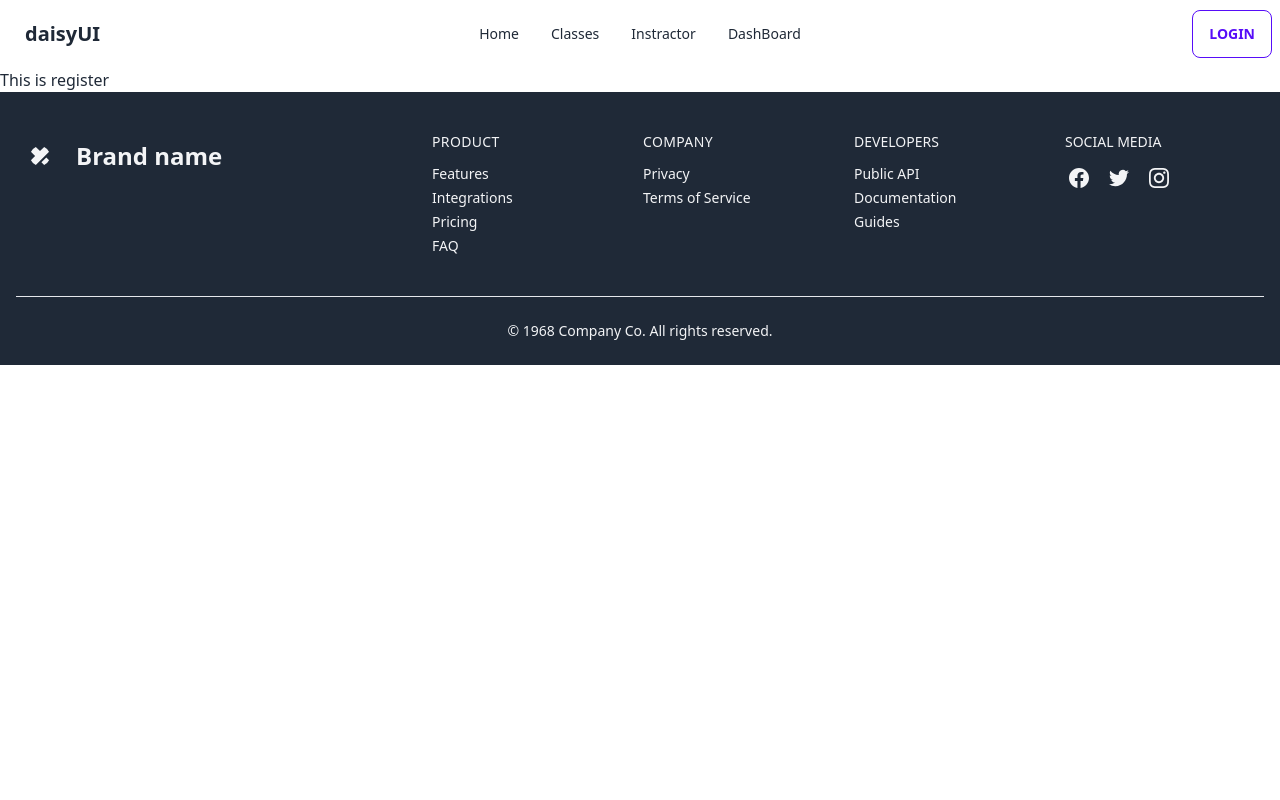
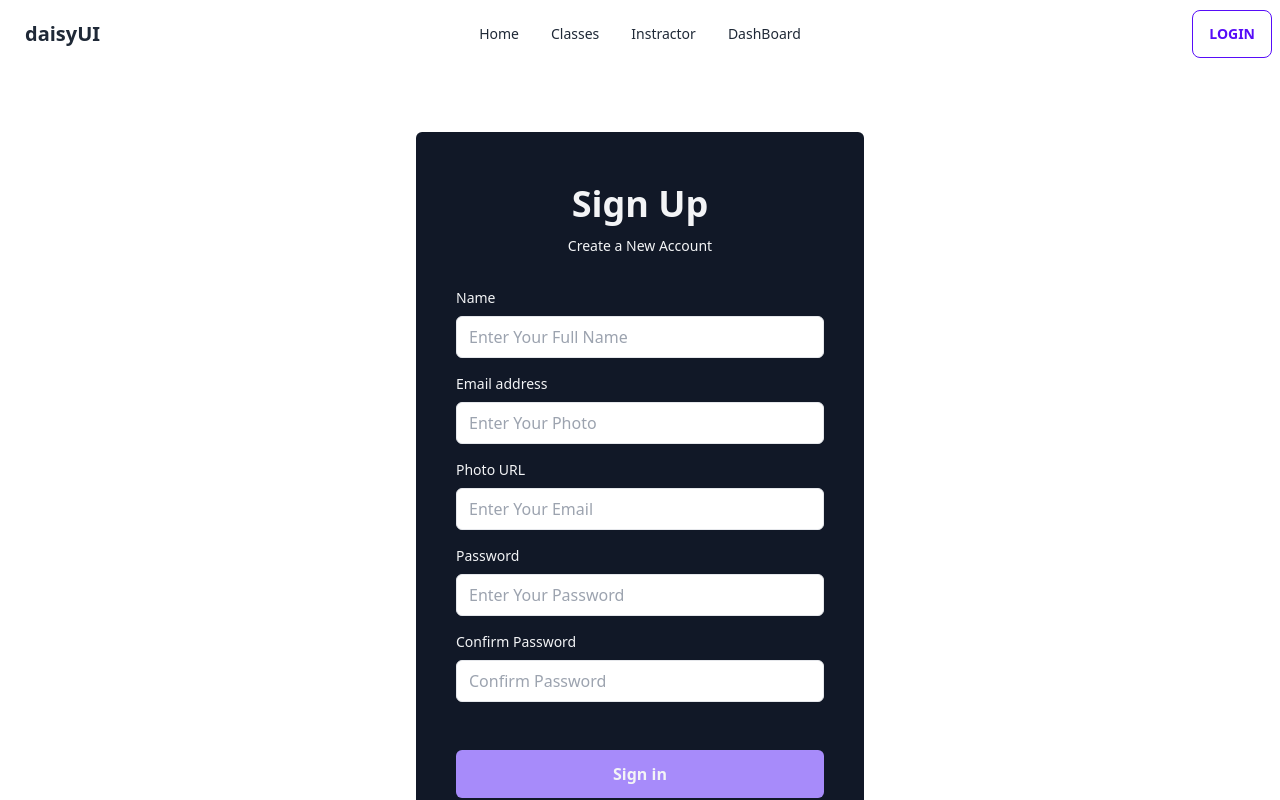
Before and after one commit to Mohammad-Ali-404/music-school, a React (Vite) app: page /register in a window 1280 px wide. Shown: the top 800 px of the page. Built offline with nearby package versions, Linux system fonts and the light colour scheme.

Commit message:
create register page

```diff
--- a/src/Pages/Login.jsx
+++ b/src/Pages/Login.jsx
@@ -22,7 +22,7 @@ const Login = () => {
                             <a rel="noopener noreferrer" href="#">Forgot Password?</a>
                         </div>
                     </div>
-                    <button className="block w-full p-3 text-center rounded-sm dark:text-gray-900 dark:bg-violet-400">Sign in</button>
+                    <button type='submit' className="block w-full p-3 text-center rounded-sm text-gray-900 bg-violet-400">Sign Up</button>
                 </form>
                 <div className="flex items-center pt-4 space-x-1">
                     <div className="flex-1 h-px sm:w-16 dark:bg-gray-700"></div>
--- a/src/Pages/Register.jsx
+++ b/src/Pages/Register.jsx
@@ -1,9 +1,49 @@
+/* eslint-disable react/no-unknown-property */
 import React from 'react';
+import { Link } from 'react-router-dom';
 
 const Register = () => {
     return (
         <div>
-            <h1>This is register</h1>
+            <div className="flex mx-auto m-16 flex-col max-w-md p-6 rounded-md sm:p-10 bg-gray-900 text-gray-100">
+                <div className="mb-8 text-center">
+                    <h1 className="my-3 text-4xl font-bold">Sign Up</h1>
+                    <p className="text-sm dark:text-gray-400">Create a New Account</p>
+                </div>
+                <form novalidate="" action="" className="space-y-12 ng-untouched ng-pristine ng-valid">
+                    <div className="space-y-4">
+                        <div>
+                            <label for="email" className="block mb-2 text-sm">Name</label>
+                            <input type="text" name="name" placeholder="Enter Your Full Name" className="w-full px-3 py-2 border rounded-md dark:border-gray-700 dark:bg-gray-900 dark:text-gray-100" />
+                        </div>
+                        <div>
+                            <label for="email" className="block mb-2 text-sm">Email address</label>
+                            <input type="email" name="email" placeholder="Enter Your Photo " className="w-full px-3 py-2 border rounded-md dark:border-gray-700 dark:bg-gray-900 dark:text-gray-100" />
+                        </div>
+                        <div>
+                            <label for="email" className="block mb-2 text-sm">Photo URL</label>
+                            <input type="text" name="photo" placeholder="Enter Your Email" className="w-full px-3 py-2 border rounded-md dark:border-gray-700 dark:bg-gray-900 dark:text-gray-100" />
+                        </div>
+                        <div>
+                            <label for="password" className="block mb-2 text-sm">Password</label>
+                            <input type="password" name="password" placeholder="Enter Your Password" className="w-full px-3 py-2 border rounded-md dark:border-gray-700 dark:bg-gray-900 dark:text-gray-100" />
+                        </div>
+                        <div>
+                            <label for="password" className="block mb-2 text-sm">Confirm Password</label>
+                            <input type="password" name="confirmPassword" placeholder="Confirm Password" className="w-full px-3 py-2 border rounded-md dark:border-gray-700 dark:bg-gray-900 dark:text-gray-100" />
+                        </div>
+
+                    </div>
+                    <div className="space-y-2">
+                        <div>
+                            <button type="submit" className="w-full mb-4 px-8 py-3 font-semibold rounded-md bg-violet-400 dark:text-gray-900">Sign in</button>
+                        </div>
+                        <p className="px-6 text-sm text-center  text-gray-400">Already Have an account go to!
+                        <Link to='/login' className='ml-2'>Sign In</Link>
+                        </p>
+                    </div>
+                </form>
+            </div>
         </div>
     );
 };
```
